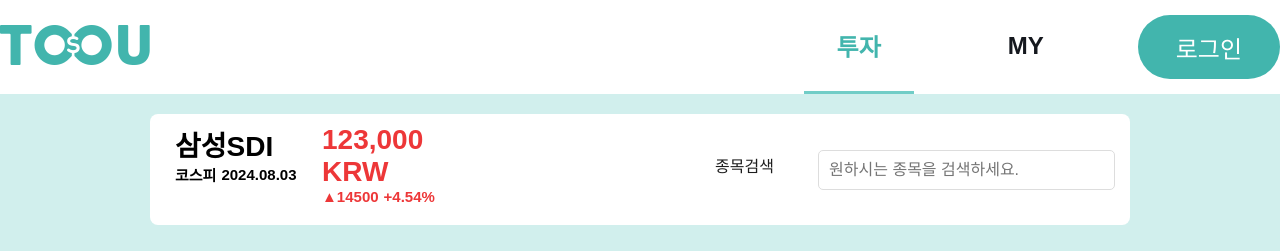
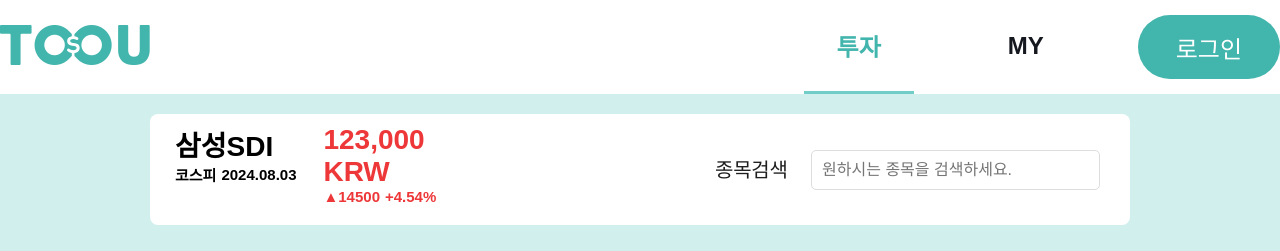
Before and after one commit to fintech4/frontend, a React (Create React App) app: page / in a window 1280 px wide. Shown: the top 251 px of the page. Built offline with nearby package versions, Linux system fonts and the light colour scheme.

Commit message:
feat: stock-search bar 피드백 반영

```diff
--- a/package.json
+++ b/package.json
@@ -8,6 +8,7 @@
     "@testing-library/user-event": "^13.5.0",
     "chart.js": "^4.4.3",
     "react": "^18.3.1",
+    "react-autosuggest": "^10.1.0",
     "react-calendar": "^5.0.0",
     "react-chartjs-2": "^5.2.0",
     "react-dom": "^18.3.1",
--- a/src/components/page/MainPage.jsx
+++ b/src/components/page/MainPage.jsx
@@ -21,8 +21,8 @@ function MainPage() {
       </div>
 
       <div>
-        <Wallet WalletName="예수금" />
-        <Wallet WalletName="총 수익률" />
+        <Wallet walletName="예수금" />
+        <Wallet walletName="총 수익률" />
       </div>
 
       <div>
--- a/src/components/ui/SearchContainer.jsx
+++ b/src/components/ui/SearchContainer.jsx
@@ -12,25 +12,23 @@ const Container = styled.div`
 `;
 
 const SearchTitle = styled.h2`
-  font-size: 16px;
+  color: #1e1e1e;
   width: 30%;
-  margin: 0 0 10px;
-  font-weight: 500;
-  color: #1e1e1e;
+  margin-right: 16px;
+  font-family: "Pretendard Variable";
+  font-size: 20px;
+  font-style: normal;
+  font-weight: 400;
+  line-height: 150%; /* 30px */
+  letter-spacing: -0.22px;
 `;
 
 const SearchInput = styled.input`
-  width: 80%;
+  width: 100%;
   padding: 10px;
   font-size: 16px;
   border-radius: 5px;
   border: 1px solid #ddd;
-`;
-
-const ErrorMessage = styled.p`
-  color: #f44336;
-  font-size: 14px;
-  margin-top: 5px;
 `;
 
 const StockListWrapper = styled.div`
@@ -62,7 +60,6 @@ const SearchContainer = ({
         onChange={onSearchTermChange}
         onKeyPress={onKeyPress}
       />
-      {errorMessage && console.log(errorMessage)}
       {stockList.length > 0 && (
         <StockListWrapper>
           <StockList stockList={stockList} onStockClick={onStockClick} />
--- a/src/components/ui/Wallet.jsx
+++ b/src/components/ui/Wallet.jsx
@@ -1,10 +1,10 @@
 import React from "react";
 
-function Wallet({ WalletName }) {
+function Wallet({ walletName }) {
   return (
     <>
       <div>
-        <h2>{WalletName}</h2>
+        <h2>{walletName}</h2>
         <img src="" alt="logo" />
         <p>₩100,000,000</p>
       </div>
--- a/src/components/ui/bar/StockSearch.jsx
+++ b/src/components/ui/bar/StockSearch.jsx
@@ -24,7 +24,6 @@ const Wrapper = styled.div`
 
 const StockContainer = styled.div`
   display: flex;
-  width: 30%;
   max-width: 500px;
   background-color: #ffffff;
   padding: 10px;
@@ -32,6 +31,13 @@ const StockContainer = styled.div`
   border-radius: 10px;
   margin-bottom: 20px;
   margin-left: 15px;
+`;
+
+const SearchContainerWrapper = styled.div`
+  display: flex;
+  width: 80%;
+  max-width: 400px;
+  margin-right: 15px;
 `;
 
 const StockNameContainer = styled.div`
@@ -139,7 +145,7 @@ function StockSearch() {
         name: stockName,
         priceChange: 2000,
         priceRatio: 2.5,
-        price: "120,000 KRW",
+        price: 120000,
       });
     } catch (error) {
       console.error("Error fetching stock details:", error);
@@ -148,18 +154,21 @@ function StockSearch() {
         name: stockName,
         priceChange: 2000,
         priceRatio: 2.5,
-        price: "120,000 KRW",
+        price: 120000,
       });
     }
   };
 
+  const isKorean = (value) => {
+    const regex = /^[가-힣]+$/;
+    return regex.test(value) || value === "";
+  };
+
   const handleChange = (e) => {
     const value = e.target.value;
-    const regex = /^[가-힣]+$/;
-
     setSearchTerm(value);
 
-    if (regex.test(value) || value === "") {
+    if (isKorean(value)) {
       setErrorMessage("");
       if (value !== "") {
         fetchStockList(value);
@@ -194,7 +203,9 @@ function StockSearch() {
           </StockText>
         </StockNameContainer>
         <PriceContainer>
-          <Price>{selectedStock ? selectedStock.price : "123,000 KRW"}</Price>
+          <Price>
+            {selectedStock ? `${selectedStock.price}KRW` : "123,000 KRW"}
+          </Price>
           {priceChange > 0 ? (
             <PriceNumContainer>
               <PriceChange positive>▲{priceChange}</PriceChange>
@@ -208,6 +219,7 @@ function StockSearch() {
           )}
         </PriceContainer>
       </StockContainer>
+      <SearchContainerWrapper>
         <SearchContainer
           searchTerm={searchTerm}
           onSearchTermChange={handleChange}
@@ -216,6 +228,7 @@ function StockSearch() {
           stockList={stockList}
           onStockClick={handleStockClick}
         />
+      </SearchContainerWrapper>
     </Wrapper>
   );
 }
```
Also changed, not shown: 1 other file (tests, documents, lock files or other folders). Lines whose indentation alone changed are shown as unchanged.
